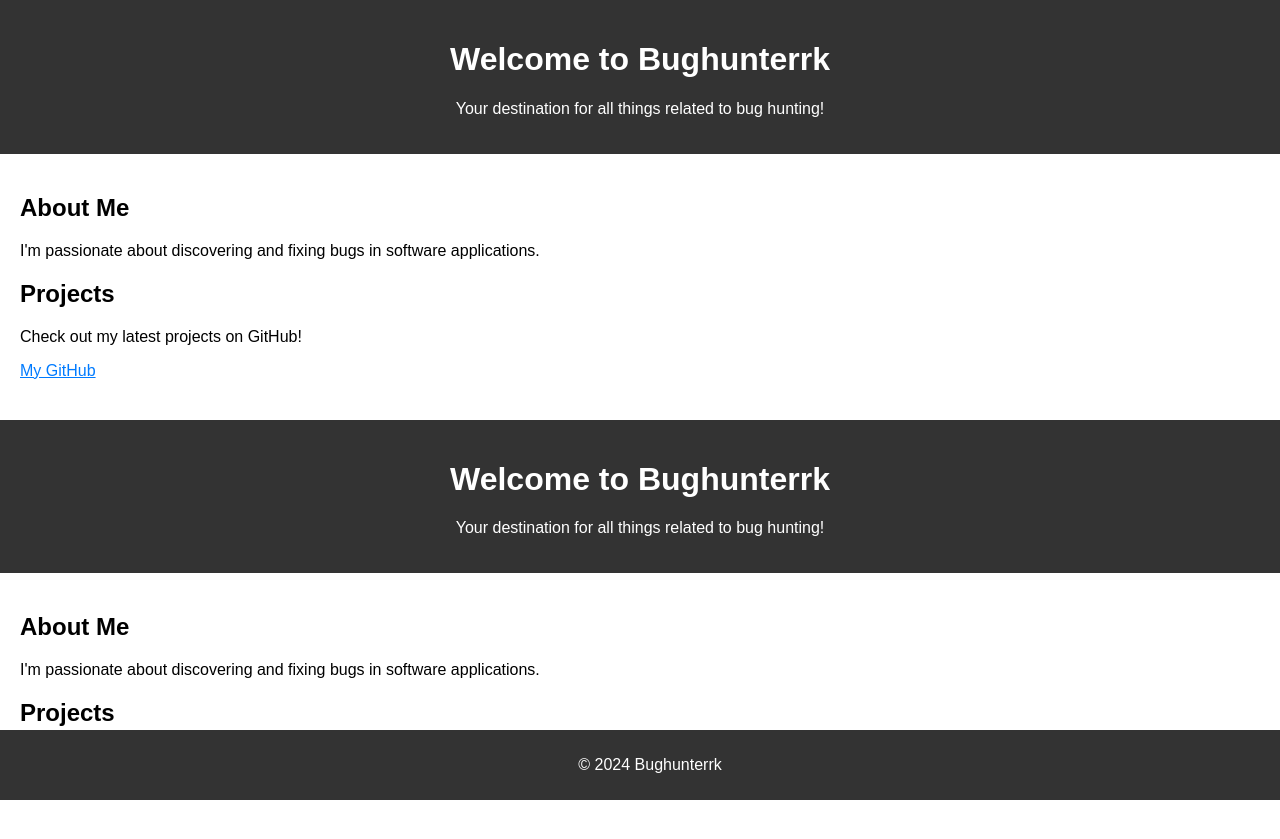
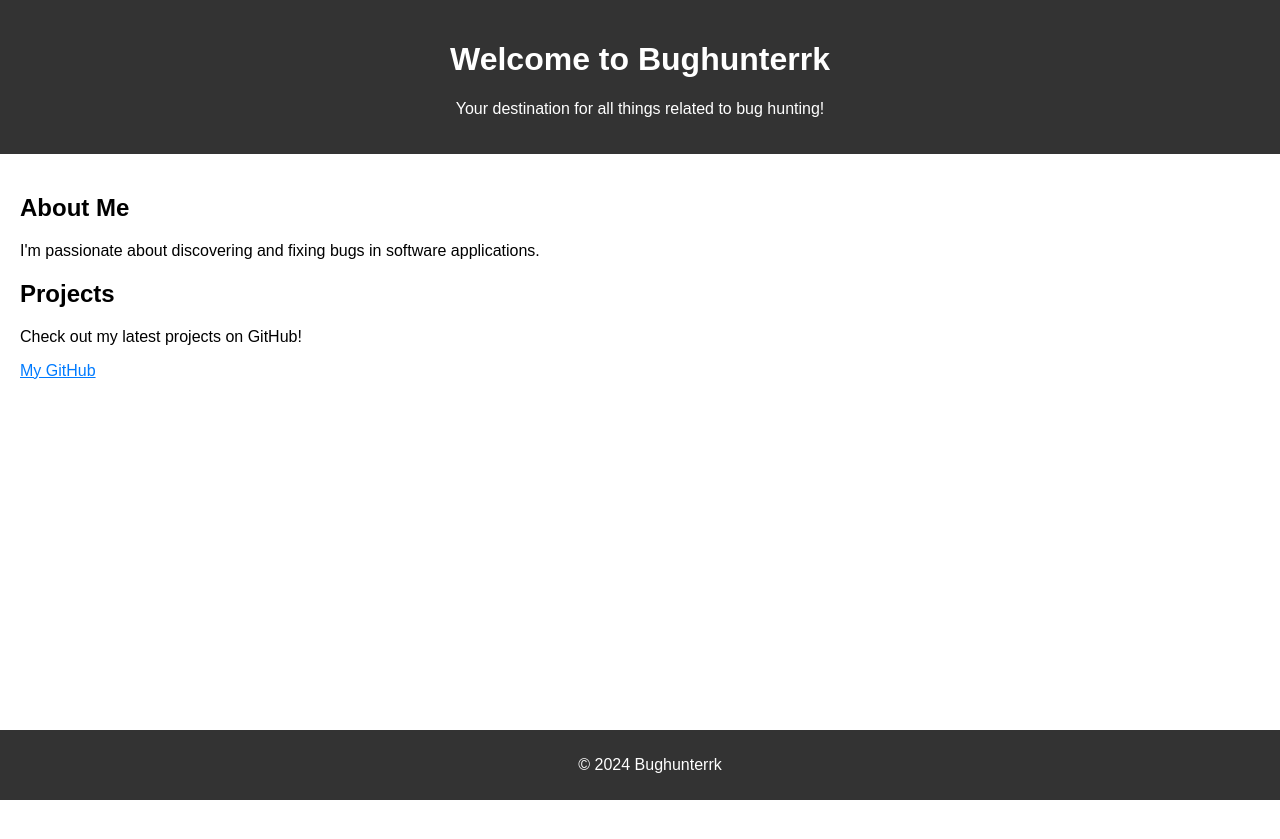
Before and after one commit to Bughunterrk/bughunterrk.github.io, a plain HTML site: page index.html in a window 1280 px wide. After the commit the page ends 800 px from the top, so only its background shows below. Drawn offline with Linux system fonts and the light colour scheme.

Commit message:
changes apply

```diff
--- a/index.html
+++ b/index.html
@@ -28,33 +28,3 @@
     <script src="script.js"></script>
 </body>
 </html>
-<!DOCTYPE html>
-<html lang="en">
-<head>
-    <meta charset="UTF-8">
-    <meta name="viewport" content="width=device-width, initial-scale=1.0">
-    <title>Bughunterrk</title>
-    <link rel="stylesheet" href="styles.css">
-</head>
-<body>
-    <header>
-        <h1>Welcome to Bughunterrk</h1>
-        <p>Your destination for all things related to bug hunting!</p>
-    </header>
-    <main>
-        <section>
-            <h2>About Me</h2>
-            <p>I'm passionate about discovering and fixing bugs in software applications.</p>
-        </section>
-        <section>
-            <h2>Projects</h2>
-            <p>Check out my latest projects on GitHub!</p>
-            <a href="https://github.com/Bughunterrk" target="_blank" rel="noopener noreferrer">My GitHub</a>
-        </section>
-    </main>
-    <footer>
-        <p>&copy; 2024 Bughunterrk</p>
-    </footer>
-    <script src="script.js"></script>
-</body>
-</html>
```
